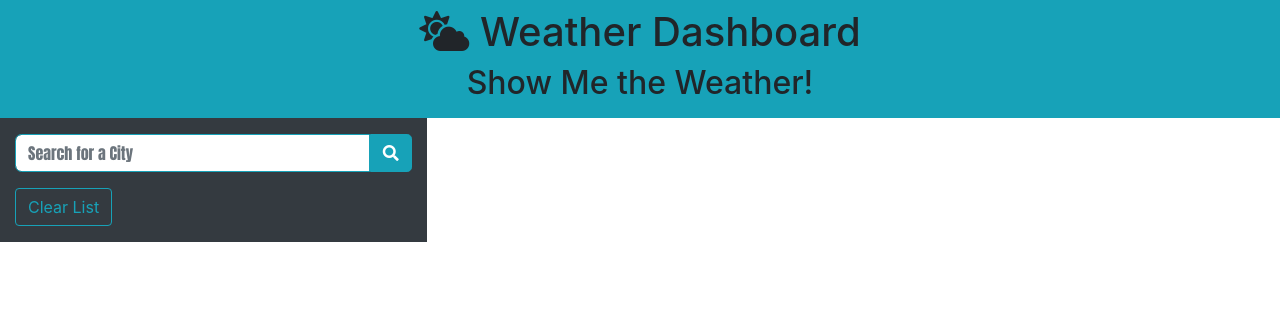
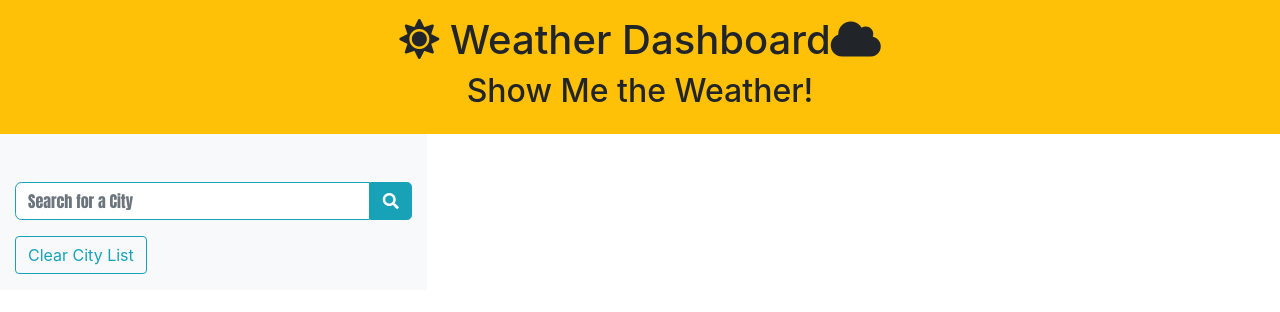
Before and after one commit to Pgturn68/Weather-Display, a plain HTML site: page index.html in a window 1280 px wide. Drawn offline with nearby package versions, Linux system fonts and the light colour scheme.

Commit message:
Update index.html

```diff
--- a/index.html
+++ b/index.html
@@ -13,32 +13,33 @@
 </head>
 
 <body>
-    <header class="container-fluid text-center text-blue bg-info p-2">
-      <h1><i class="fas fa-cloud-sun"></i> Weather Dashboard</h1>
+    <header class="container-fluid text-center text-green bg-warning p-3">
+      <h1><i class="fas fa-sun"></i> Weather Dashboard<i class="fas fa-cloud"></i></h1>
       <h2>Show Me the Weather!</h2>
     </header>
 
     <div class="container-fluid">
       <div class="row">
-        <div class="col-md-4 search bg-dark">
-          <div class="form-group d-flex justify-content-center mt-3">
+        <div class="col-md-4 search bg-light">
+          <div class="form-group d-flex justify-content-left mt-5">
             <input class="form-control border-info" type="search" id="cityName" placeholder="Search for a City" />
-            <button class="btn btn-info" type="submit" id="searchBtn">
+            <button class="btn btn-info" type="enter" id="searchBtn">
+
               <i class="fa fa-search"></i>
             </button>
           </div>
-          <button class="btn btn-default btn-outline-info mb-3" id="clearList">Clear List</button>
+          <button class="btn btn-default btn-outline-info mb-3" id="clearList">Clear City List</button>
           <ul class="history list-group" id="history"></ul>
         </div>
 
-        <div class="weather col-md-10">
-          <div id="today" class="col-md-10 mt-3"></div>
-          <div id="forecast" class="row mt-3"></div>
+        <div class="weather col-md-6">
+          <div id="today" class="col-md-10 mt-2"></div>
+          <div id="forecast" class="row mt-4"></div>
         </div>
       </div>
     </div>
 
-    <!-- jQuery and Moment Links -->
+    <!-- jQuery and Moment -->
     <script src="https://cdnjs.cloudflare.com/ajax/libs/jquery/3.2.1/jquery.min.js"></script>
     <script src="https://cdnjs.cloudflare.com/ajax/libs/moment.js/2.29.1/moment.min.js"></script>
     <script src="script.js"></script>
```
